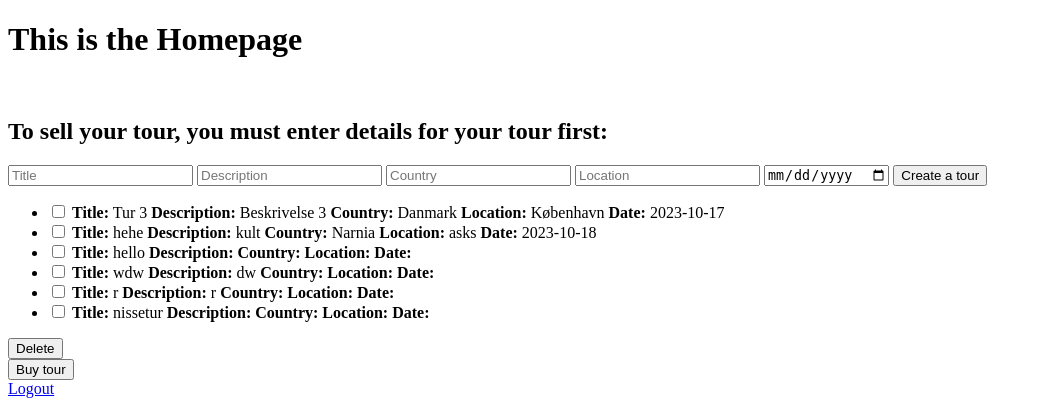
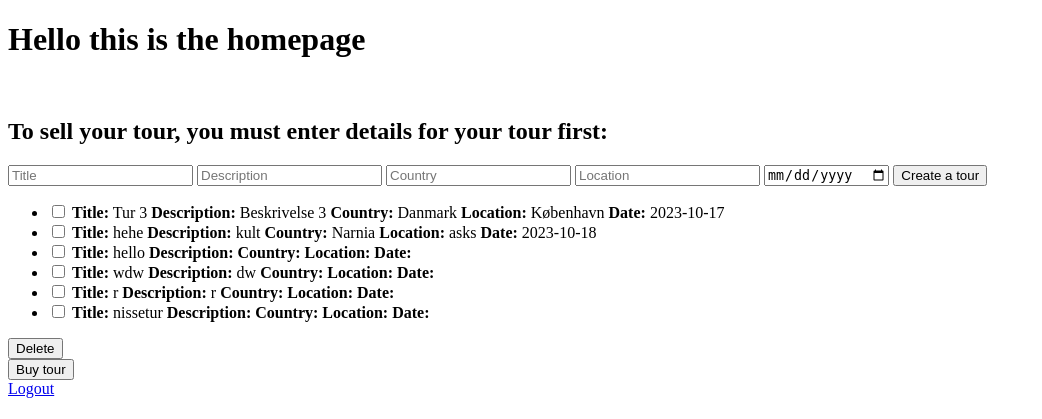
Before and after one commit to mapclean9r/Software, a Flask app: page /homepage in a window 1280 px wide. Shown: the top 419 px of the page, without its empty margins (0-1042 px from the left). Run offline with Flask 3, Linux system fonts and the light colour scheme; data comes from the database, SQL or seed files in the repository; both versions use the stored data as it was after the commit.

Commit message:
små endringer

```diff
--- a/src/app.py
+++ b/src/app.py
@@ -8,7 +8,7 @@ from backend.database import user
 
 # definerer hvor templates ligger
 application = Flask(__name__, template_folder='frontend/templates')
-
+application.secret_key = 'oursecretkey'
 
 # våre paths:
 @application.route('/', methods=['GET', 'POST'])
@@ -90,6 +90,5 @@ def checkbox_tour_delete():
         database.close()
     return redirect(url_for('homepage'))
 
-
 if __name__ == '__main__':
     application.run(debug=True)
--- a/src/frontend/templates/homepage.html
+++ b/src/frontend/templates/homepage.html
@@ -8,7 +8,7 @@
 </head>
 
 <body>
-    <h1>This is the Homepage</h1><br>
+    <h1>Hello this is the homepage</h1><br>
 
     <h2>To sell your tour, you must enter details for your tour first:</h2>
     <form action="/create_a_tour" , method="POST">
```
Also changed, not shown: src/backend/database/database.db.
